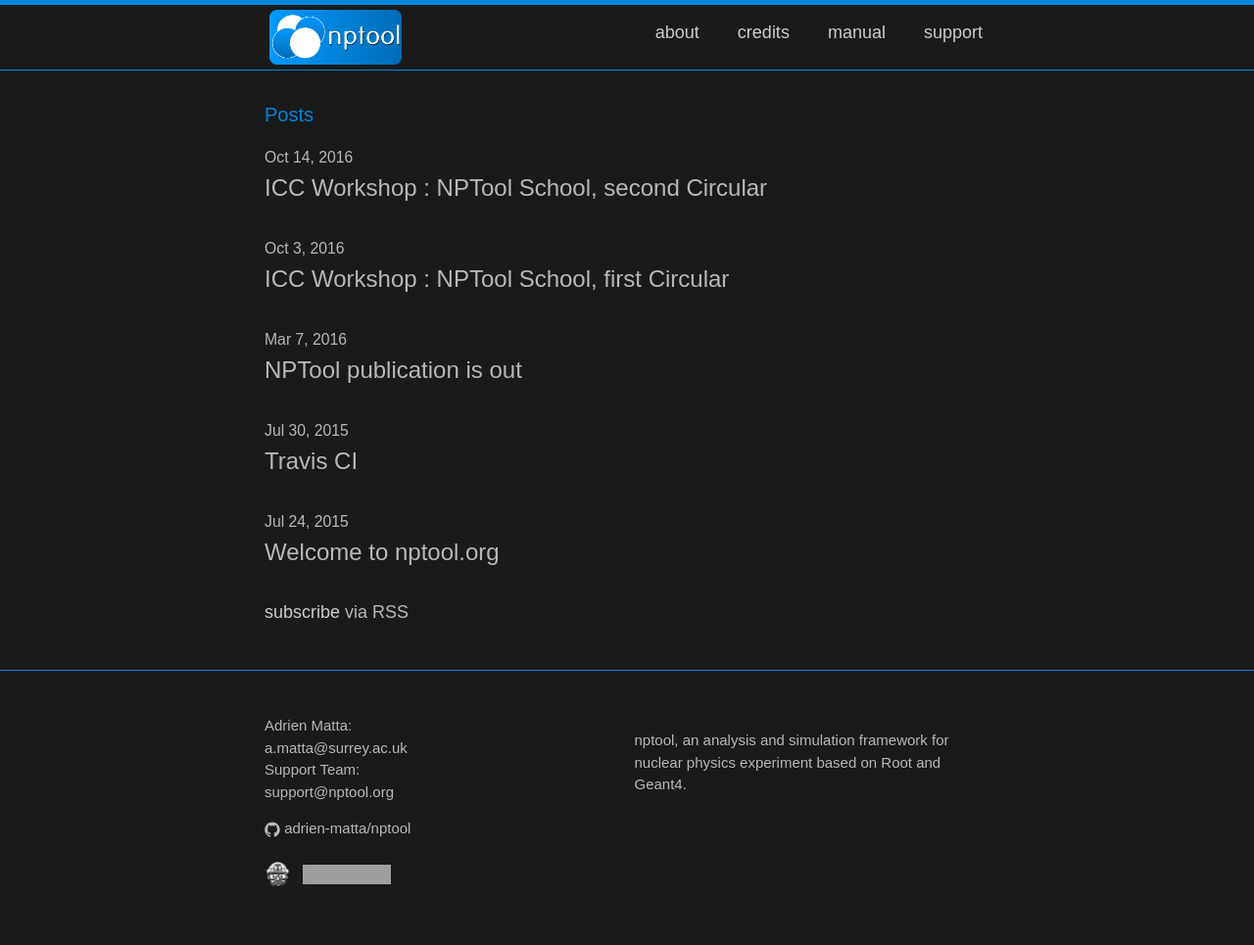
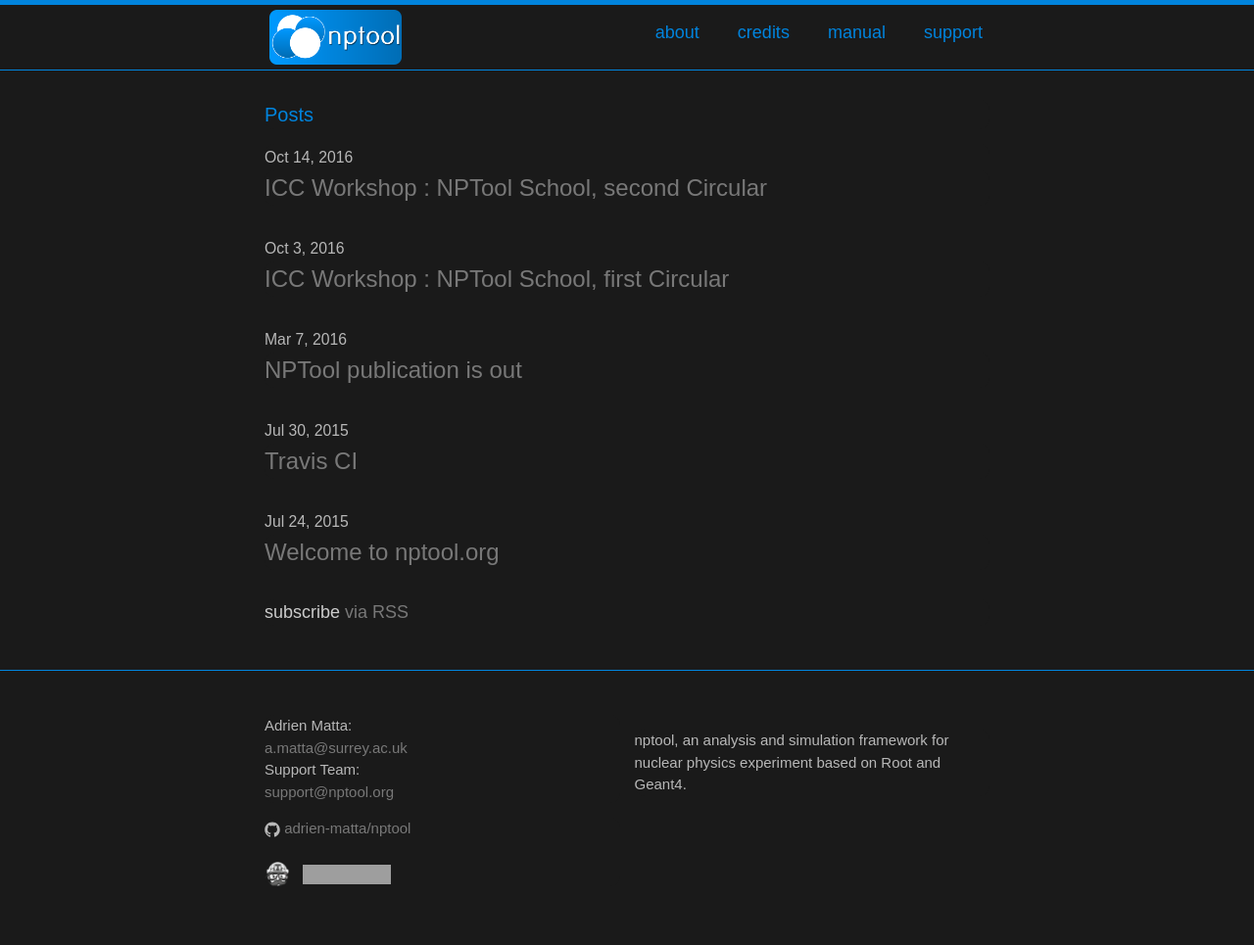
Before and after one commit to adrien-matta/nptool, a Jekyll site: the page built from index.html, in a window 1280 px wide. Shown: the whole page at 98% size. Built offline with Jekyll 4.4.1, drawn with Linux system fonts in a browser that asks for light colours; some web fonts are replaced; grey boxes are pictures that could not be loaded.

Commit message:
* making link more visible

```diff
--- a/_sass/_base.scss
+++ b/_sass/_base.scss
@@ -112,15 +112,15 @@
  * Links
  */
 a {
-    color: $grey-color;
+    color: $grey-color-dark;
     text-decoration: none;
 
     &:visited {
-        color: $grey-color;
+        color: $grey-color-dark;
     }
 
     &:hover {
-        color: $grey-color-dark;
+        color: $brand-color;
         text-decoration: underline;
     }
 }
--- a/_sass/_layout.scss
+++ b/_sass/_layout.scss
@@ -38,7 +38,7 @@
     }
 
     .page-link {
-        color: $text-color;
+        color: $brand-color;
         line-height: $base-line-height;
         padding: 7px;
         // Gaps between nav items, but not on the first one
```
